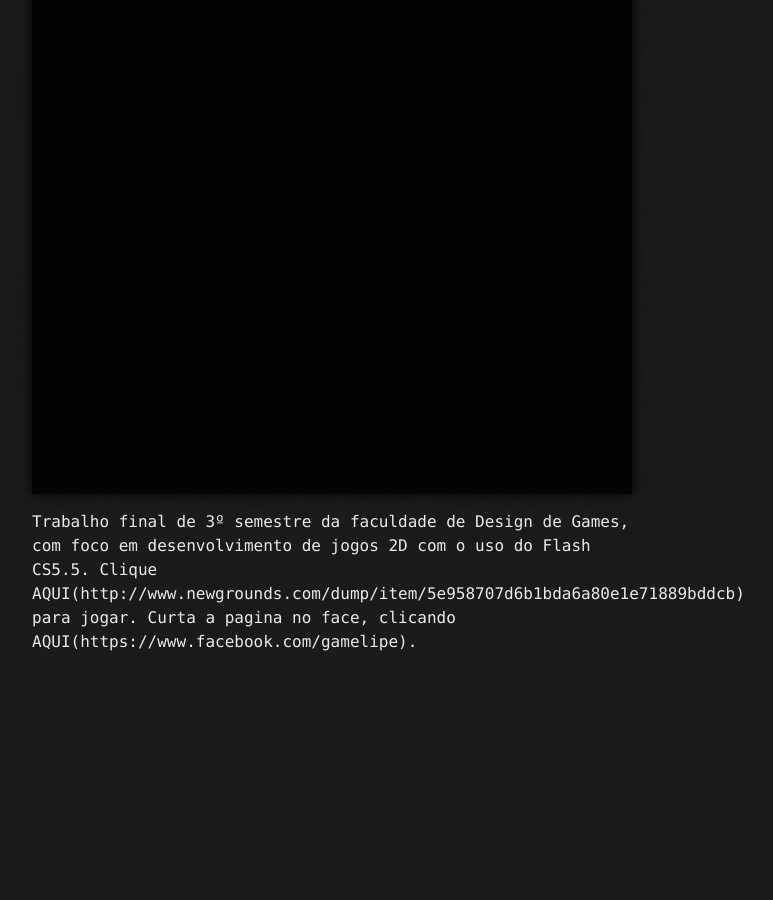
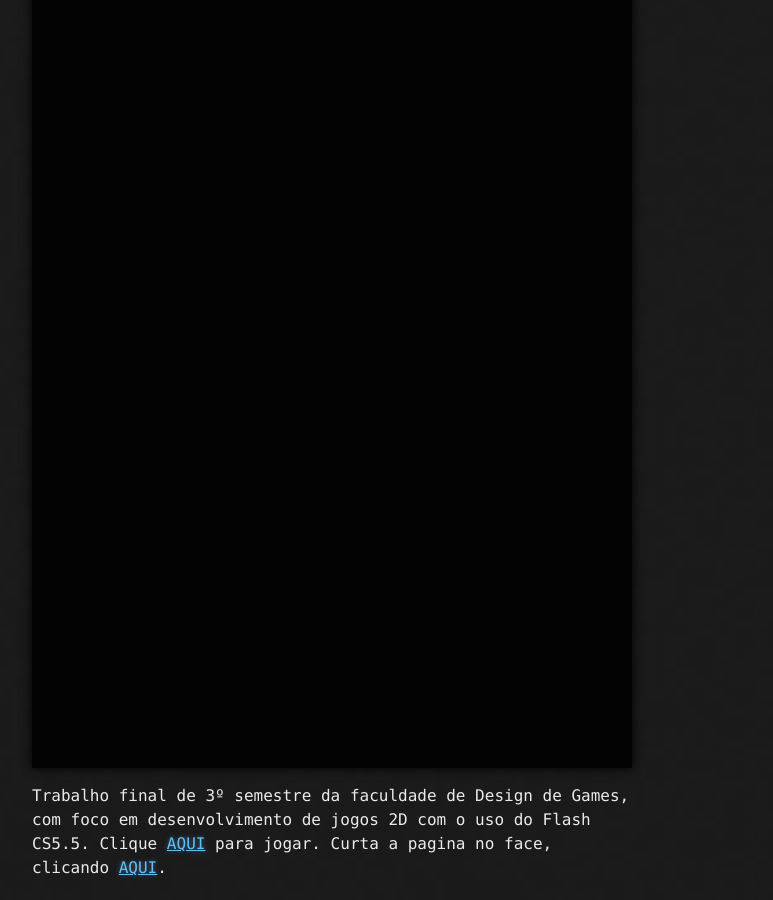
Before and after one commit to rpassareti/rpassareti.github.io, a Jekyll site: the page built from projetos.md, in a window 1280 px wide and 900 px high, scrolled down 2433 px. Shown: the whole window, without its empty margins (308-1081 px from the left). Built offline with Jekyll 4.4.1, drawn with Linux system fonts in a browser that asks for light colours; our own code applies the rules of GitHub Pages for plain Markdown files; before the commit the page ends 3107 px from its top, so only the background shows below that; some of the changed text lies outside the part shown.

Commit message:
Update projetos.md

```diff
--- a/projetos.md
+++ b/projetos.md
@@ -37,5 +38,5 @@
 </html>
 
 Trabalho final de 3º semestre da faculdade de Design de Games, com foco em desenvolvimento de jogos 2D com o uso do Flash CS5.5.
-Clique AQUI(http://www.newgrounds.com/dump/item/5e958707d6b1bda6a80e1e71889bddcb) para jogar.
-Curta a pagina no face, clicando AQUI(https://www.facebook.com/gamelipe).
+Clique [AQUI](http://www.newgrounds.com/dump/item/5e958707d6b1bda6a80e1e71889bddcb) para jogar.
+Curta a pagina no face, clicando [AQUI](https://www.facebook.com/gamelipe).
```
Also changed, not shown: other parts of projetos.md (+2 -1 lines).
